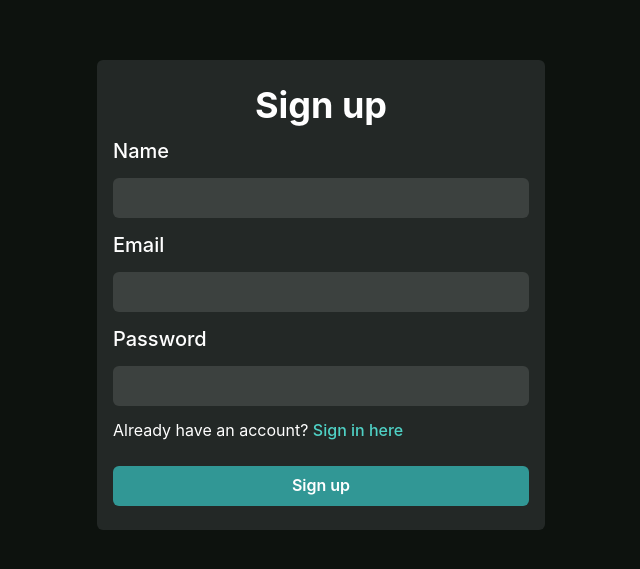
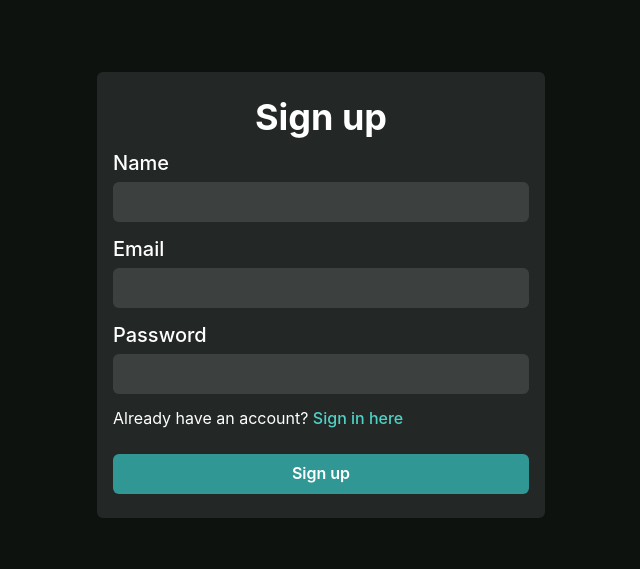
Before and after one commit to mpoweredo/react-crud-express, a Next.js app in the folder client/: page /signup in a window 1280 px wide. Shown: the part 105-674 px from the top of the page, without its empty margins (319-959 px from the left). Built offline with nearby package versions, Linux system fonts and the light colour scheme.

Commit message:
feat: improved input styles

```diff
--- a/client/src/components/UI/Input/Input.tsx
+++ b/client/src/components/UI/Input/Input.tsx
@@ -31,8 +31,12 @@ const Input = ({
     : {}
 
   return (
-    <Stack spacing={1} direction={'column'}>
-      {label && <FormLabel fontSize={'xl'}>{label}</FormLabel>}
+    <Stack spacing={1} direction={'column'} w={'full'}>
+      {label && (
+        <FormLabel m={0} fontSize={'xl'}>
+          {label}
+        </FormLabel>
+      )}
       <ChakraInput
         isDisabled={isDisabled}
         placeholder={placeholder}
```
